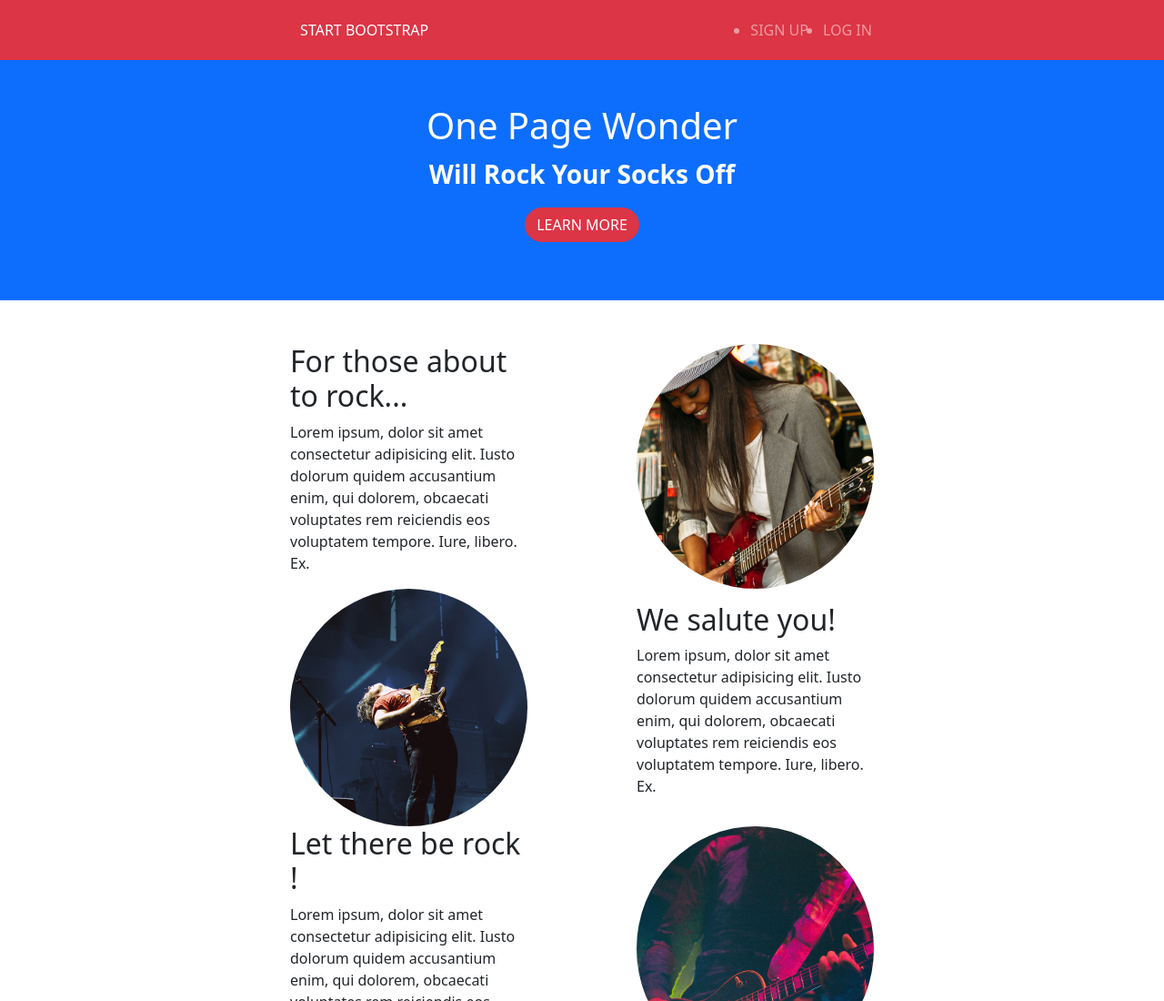
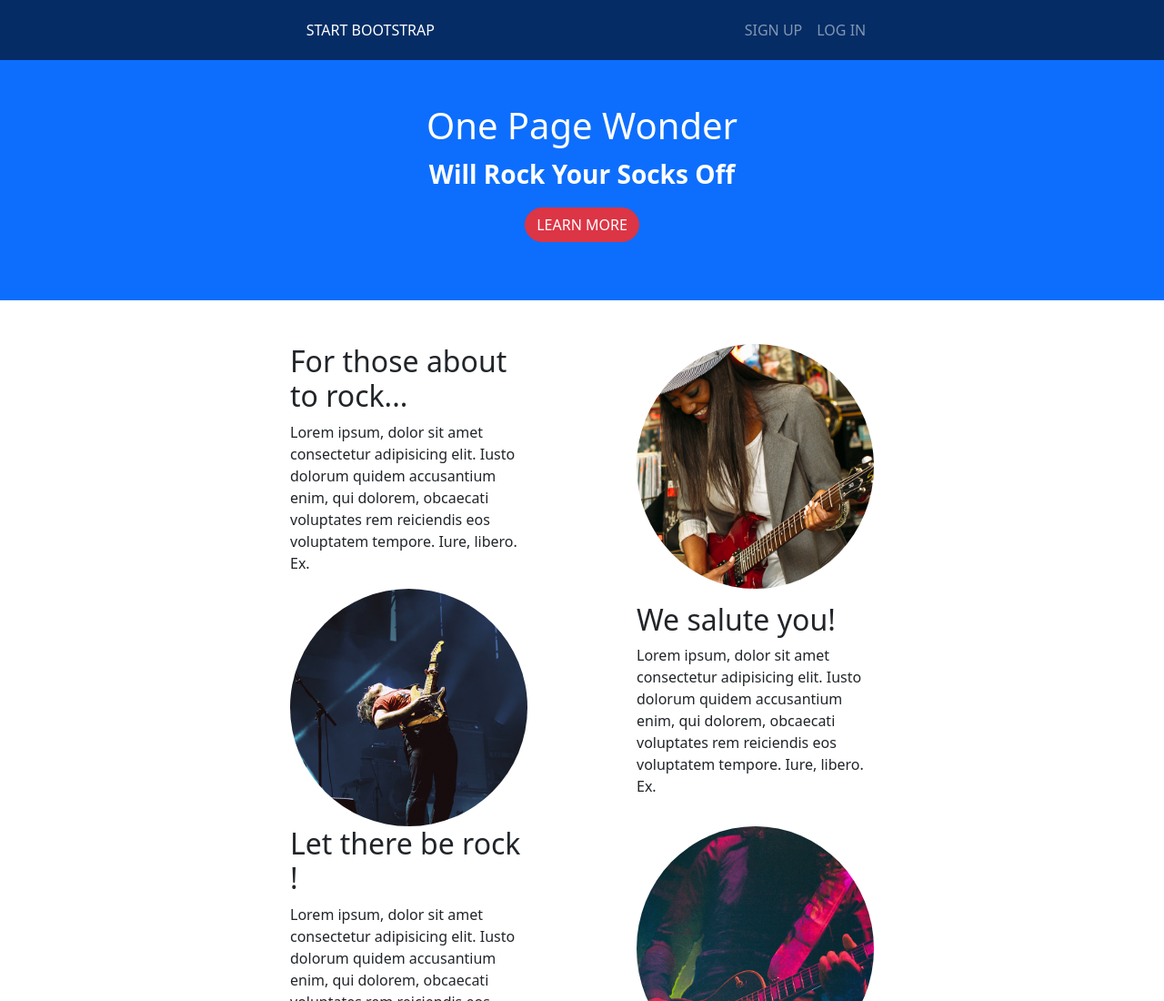
Before and after one commit to SamyPu/start_bootstrap-master, a website: page index.html in a window 1280 px wide. Shown: the top 1100 px of the page at 91% size. Drawn offline with Linux system fonts and the light colour scheme.

Commit message:
super plop

```diff
--- a/index.html
+++ b/index.html
@@ -8,17 +8,21 @@
     <link rel="stylesheet" href="./public/css/style.css">
 </head>
 <body>
+
+    <nav>
+        <div class="row p-1">
+            <div class="col-xs-12 d-flex justify-content-evenly align-items-center">
+                <p class="m-0 alert text-white">START BOOTSTRAP</p>
+                <ul class="d-flex m-0 list-unstyled">
+                    <li class="m-2"><a href="" class="text-decoration-none text-white opacity-50">SIGN UP</a></li>
+                    <li class="m-2"><a href="" class="text-decoration-none text-white opacity-50">LOG IN</a></li>
+                </ul>
+            </div>
+        </div>
+    </nav>
+
     <header class="mb-5">
         <div class="container-fluid">
-            <div class="row p-1 bg-danger">
-                <div class="col-xs-12 d-flex justify-content-evenly align-items-center">
-                    <p class="m-0 alert text-white">START BOOTSTRAP</p>
-                    <ul class="d-flex m-0">
-                        <li class="m-2 text-white opacity-50">SIGN UP</li>
-                        <li class="m-2 text-white opacity-50">LOG IN</li>
-                    </ul>
-                </div>
-            </div>
             <div class="row p-5 bg-primary">
                 <div class="col-xs-12 d-flex flex-column justify-content-center align-items-center">
                     <h1 class="text-white">One Page Wonder</h1>
--- a/src/sass/style.sass
+++ b/src/sass/style.sass
@@ -3,3 +3,7 @@
 @import "./_variables"
 @import "./_font"
 @import "../../node_modules/bootstrap/scss/bootstrap.scss"
+
+nav
+    .row
+        background-color: $blue-800
```
Also changed, not shown: public/css/style.css, 1 other file.
